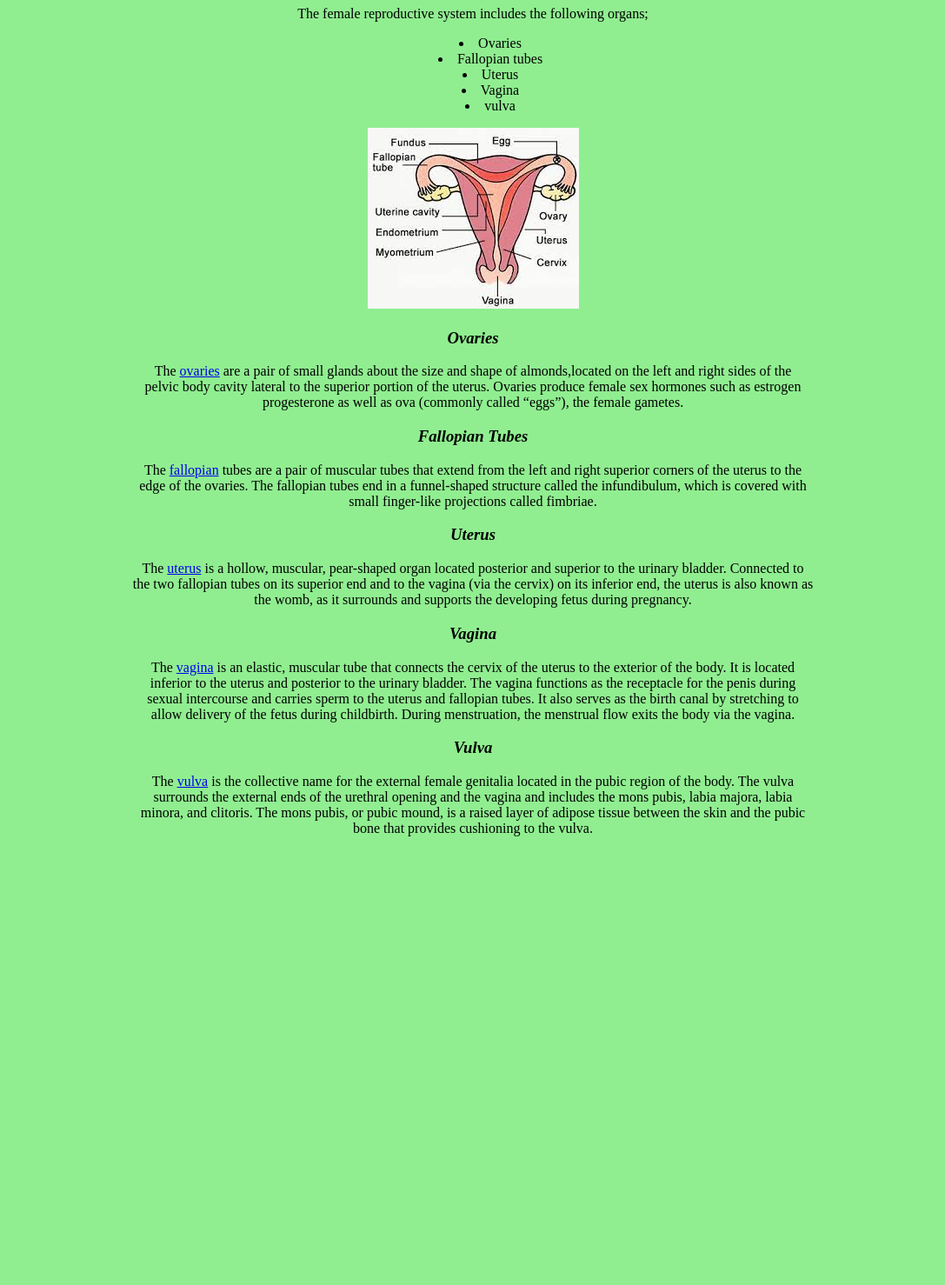
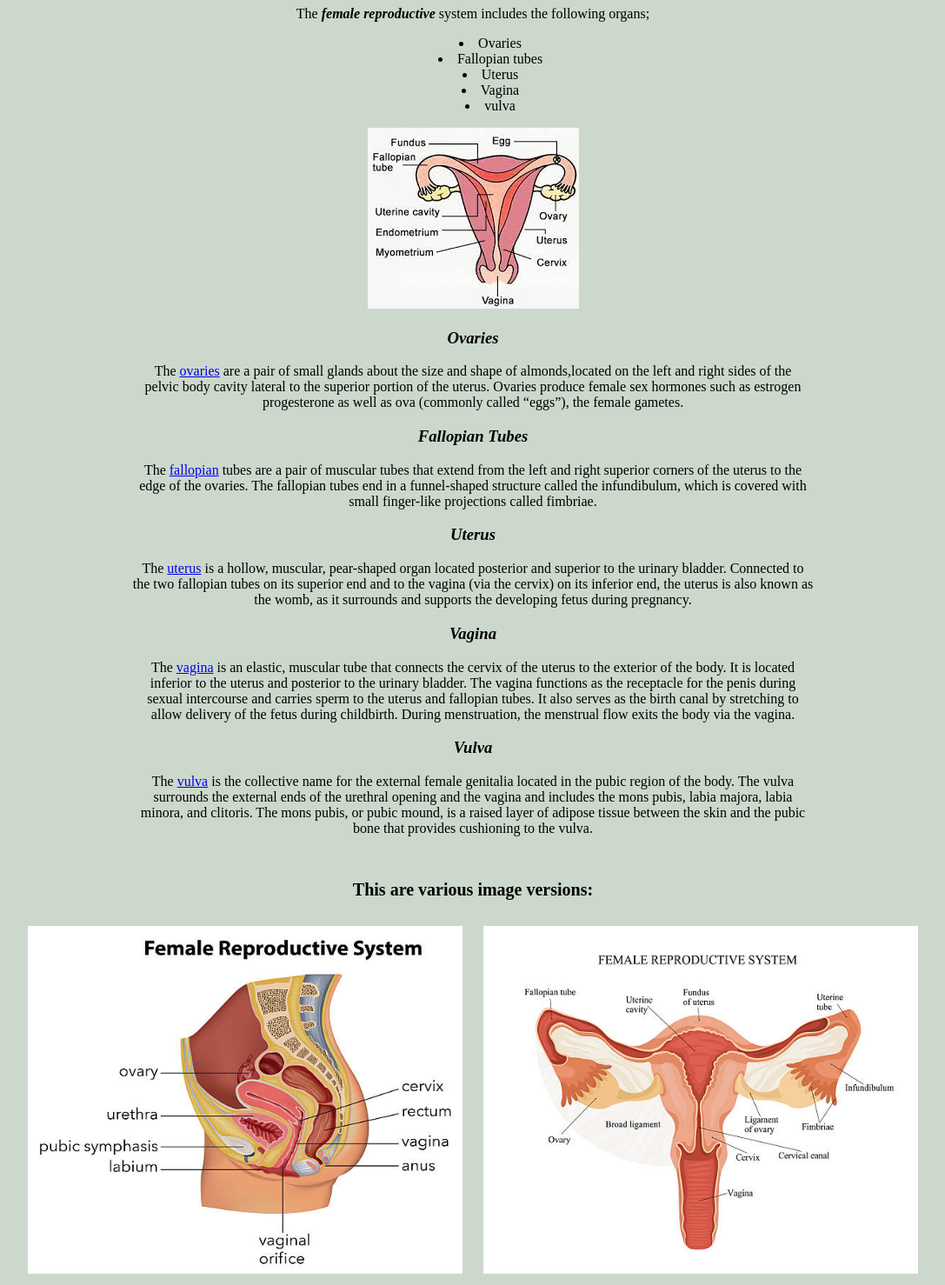
Before and after one commit to faithremo/web-document, a plain HTML site: page index.html in a window 1280 px wide. Shown: the part 73-1551 px from the top of the page at 87% size, without its empty margins (96-1183 px from the left). Before the commit the page ends 1051 px from the top, so only its background shows below. Drawn offline with Linux system fonts and the light colour scheme.

Commit message:
updating the files

```diff
--- a/index.html
+++ b/index.html
@@ -8,9 +8,13 @@
 
     <title>The Reproductive System</title>
 </head>
+
+<body>
     <h1>The Female Reproductive System</h1>
-<body>
-    <p>The female reproductive system includes the following organs;
+
+    <p>The <span style="font-style: italic; font-weight: bold;">female reproductive </span> system includes the following organs;
+        <div>
+            <div class="list">
                 <ul>
                     <li>Ovaries</li>
                     <li>Fallopian tubes</li>
@@ -18,7 +22,10 @@
                     <li>Vagina</li>
                     <li>vulva</li>
                 </ul>
-        <img src="images/female.r.jpeg" alt="female reprductive system">
+            </div>
+        </div>
+        <div>
+            <div id="repImg"> <img src="images/female.r.jpeg" alt="female reprductive system"></div>
             <h3> Ovaries</h3>
             <P>The <a href="https://www.yourhormones.info/glands/ovaries/">ovaries</a>  are a pair of small glands about the size and shape of almonds,located on the left and right sides of the<br> pelvic body cavity lateral to the superior portion of the uterus. Ovaries produce female sex hormones such as estrogen<br>progesterone as well as ova (commonly called “eggs”), the female gametes. </P>
             <h3>Fallopian Tubes</h3>
@@ -29,5 +36,16 @@
             <p>The <a href="https://www.medicalnewstoday.com/articles/inside-the-vagina" >vagina</a> is an elastic, muscular tube that connects the cervix of the uterus to the exterior of the body. It is located<br> inferior to the uterus and posterior to the urinary bladder. The vagina functions as the receptacle for the penis during<br> sexual intercourse and carries sperm to the uterus and fallopian tubes. It also serves as the birth canal by stretching to<br> allow delivery of the fetus during childbirth. During menstruation, the menstrual flow exits the body via the vagina.</p>
             <h3>Vulva</h3>
             <p>The <a href="https://teachmeanatomy.info/pelvis/female-reproductive-tract/the-vulva/">vulva</a>  is the collective name for the external female genitalia located in the pubic region of the body. The vulva<br> surrounds the external ends of the urethral opening and the vagina and includes the mons pubis, labia majora, labia<br> minora, and clitoris. The mons pubis, or pubic mound, is a raised layer of adipose tissue between the skin and the pubic<br> bone that provides cushioning to the vulva. </p>
+        </div>
+
+        <div class="frSystem">
+            <p>This are various image versions:</p>
+            <div class="system">
+                <img src="images/repro1.jpg" alt="female reprductive system" width="500px" height="400px">
+                <img src="images/repro2.jpg" alt="female reprductive system" width="500px" height="400px">
+                <img src="images/repro3.jpg" alt="female reprductive system" width="500px" height="400px">
+                <img src="images/repro4.jpg" alt="female reprductive system" width="500px" height="400px">
+            </div>
+        </div>
     </body>
 </html>
--- a/styles.css
+++ b/styles.css
@@ -1,6 +1,7 @@
-*{background-color: lightgreen;
+*{
+    background-color: rgb(204, 216, 204);
+}
 
-}
 body{
     text-align: center;
 }
@@ -16,3 +17,13 @@ h3{
 ul{
     list-style:inside;
 }
+.system>img{
+    padding: 10px;
+}
+
+.frSystem>p{
+    font-weight: bold;
+    font-size: 20px;
+    padding-top: 30px;
+    flex-wrap: wrap;
+}
```
Also changed, not shown: images/repro1.jpg (added), images/repro2.jpg (added), images/repro3.jpg (added), images/repro4.jpg (added), 1 other file. Lines whose indentation alone changed are shown as unchanged.
